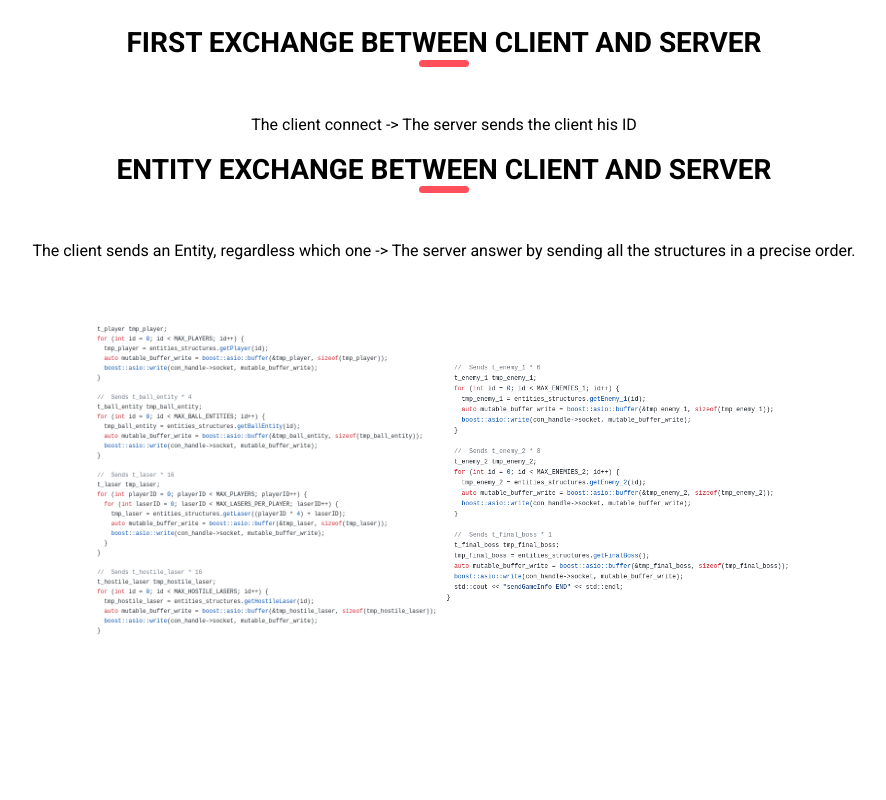
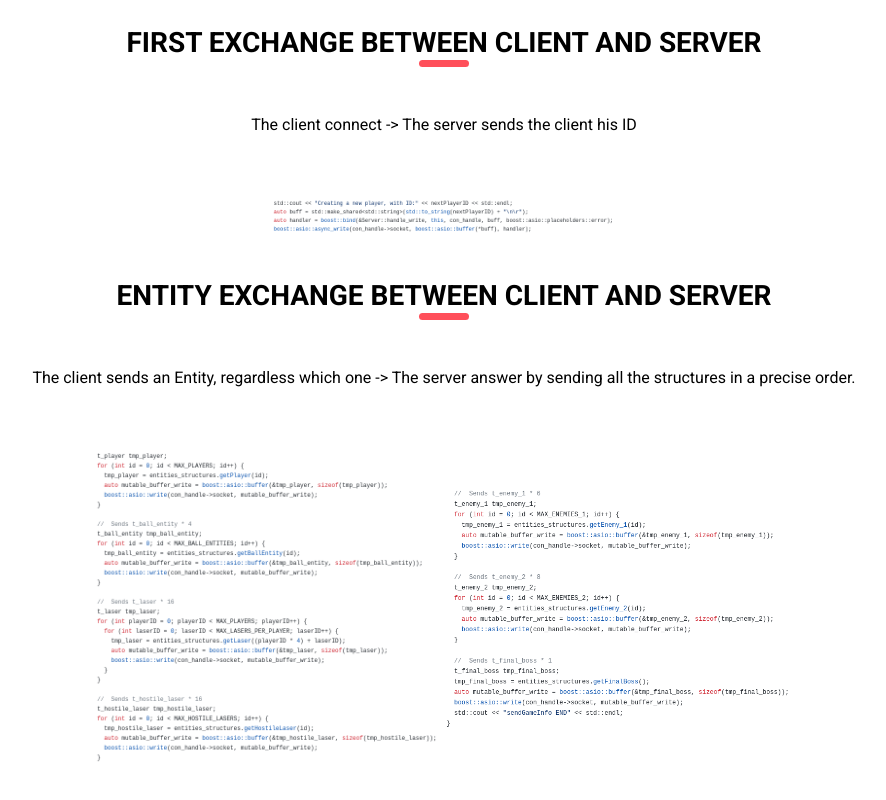
Before and after one commit to valentin-epitech/valentin-epitech.github.io, a plain HTML site: page server.html in a window 1280 px wide. Shown: the part 5286-6086 px from the top of the page, without its empty margins (196-1082 px from the left). Before the commit the page ends 6047 px from the top, so only its background shows below. Drawn offline with nearby package versions, Linux system fonts and the light colour scheme.

Commit message:
New connection

```diff
--- a/server.html
+++ b/server.html
@@ -247,6 +247,9 @@
       <p class="layout_padding2-top">
         The client connect -> The server sends the client his ID
       </p>
+      <div class="img-box layout_padding2">
+        <img src="images/newConnection.png" alt="">
+      </div>
     </div>
     <div class="container">
       <div class="custom_heading-container">
```
Also changed, not shown: images/newConnection.png (added).
